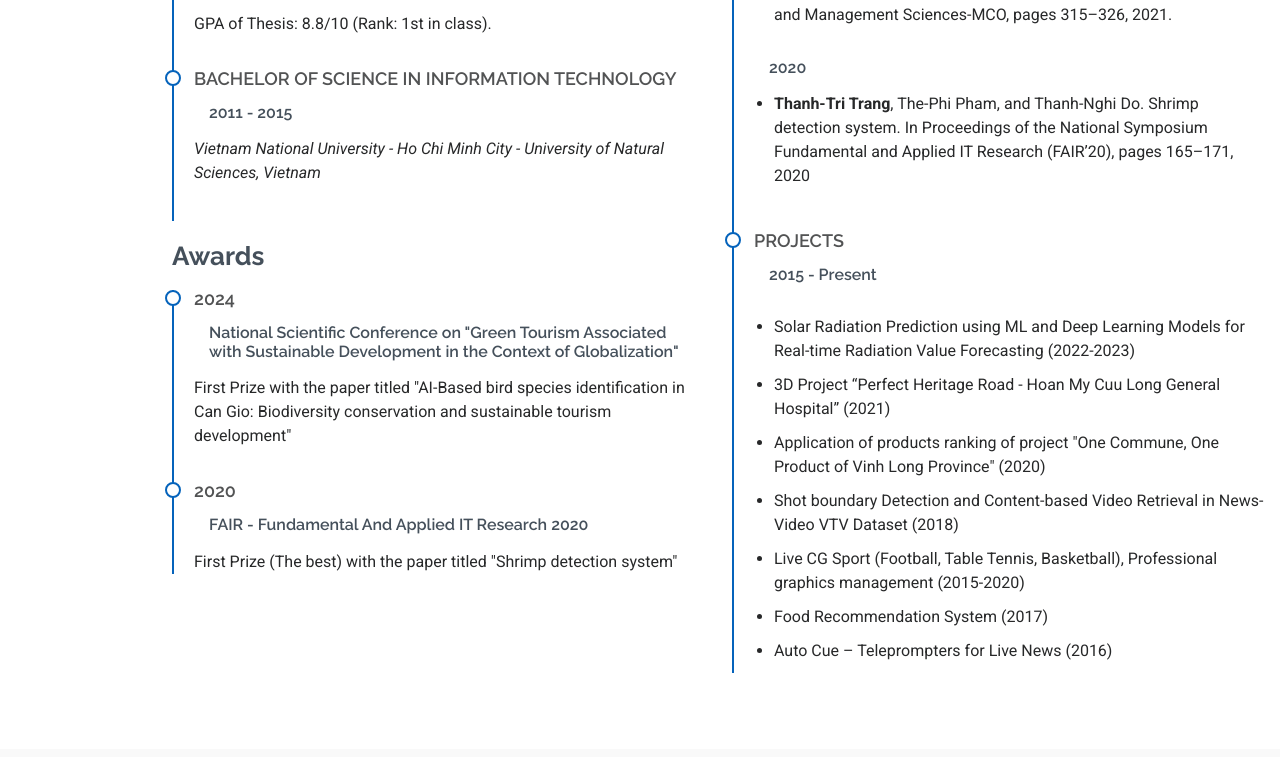
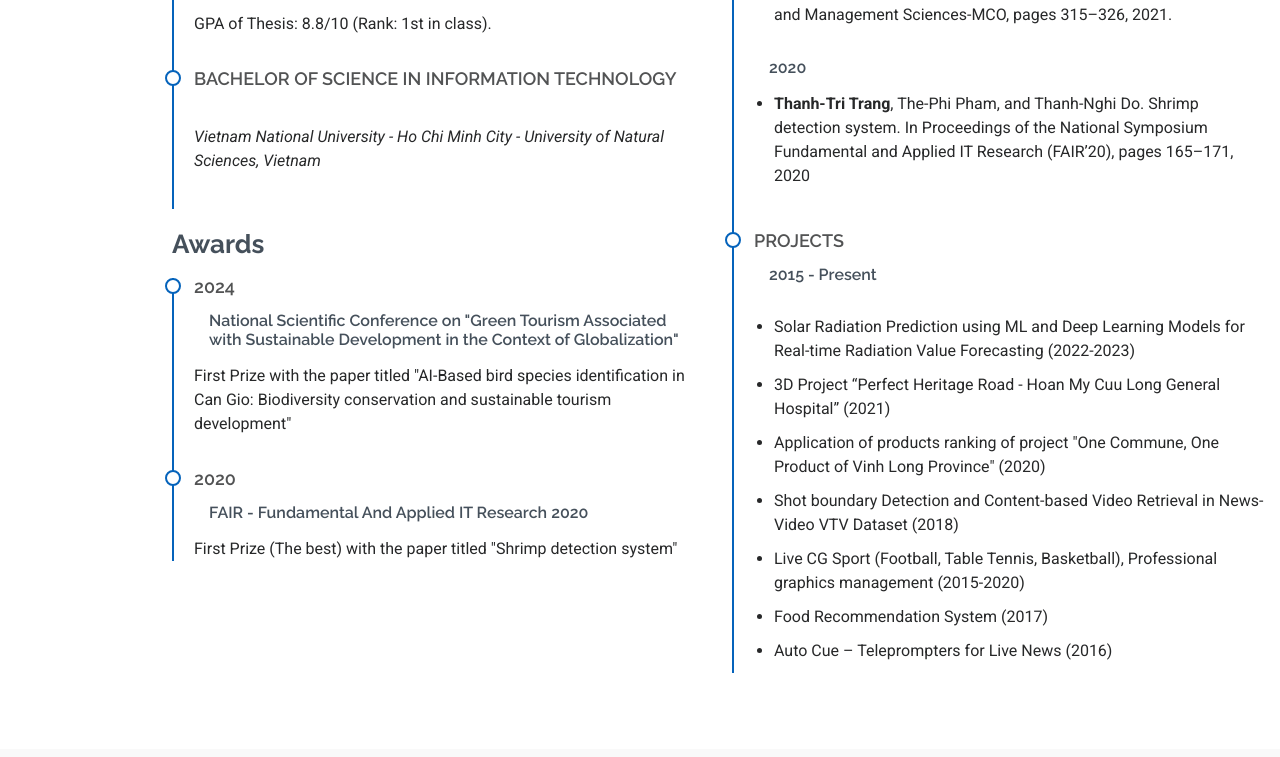
Before and after one commit to thanhtritrang/resume, a plain HTML site: page index.html in a window 1280 px wide. Shown: the part 3449-4206 px from the top of the page. Drawn offline with Linux system fonts and the light colour scheme.

Commit message:
Update index.html

```diff
--- a/index.html
+++ b/index.html
@@ -316,7 +316,7 @@
 
             <div class="resume-item">
               <h4>Bachelor of Science in Information Technology</h4>
-              <h5>2011 - 2015</h5>
+              <h5></h5>
               <p><em>Vietnam National University - Ho Chi Minh
                 City - University of Natural Sciences, Vietnam</em></p>
               <p></p>
```
